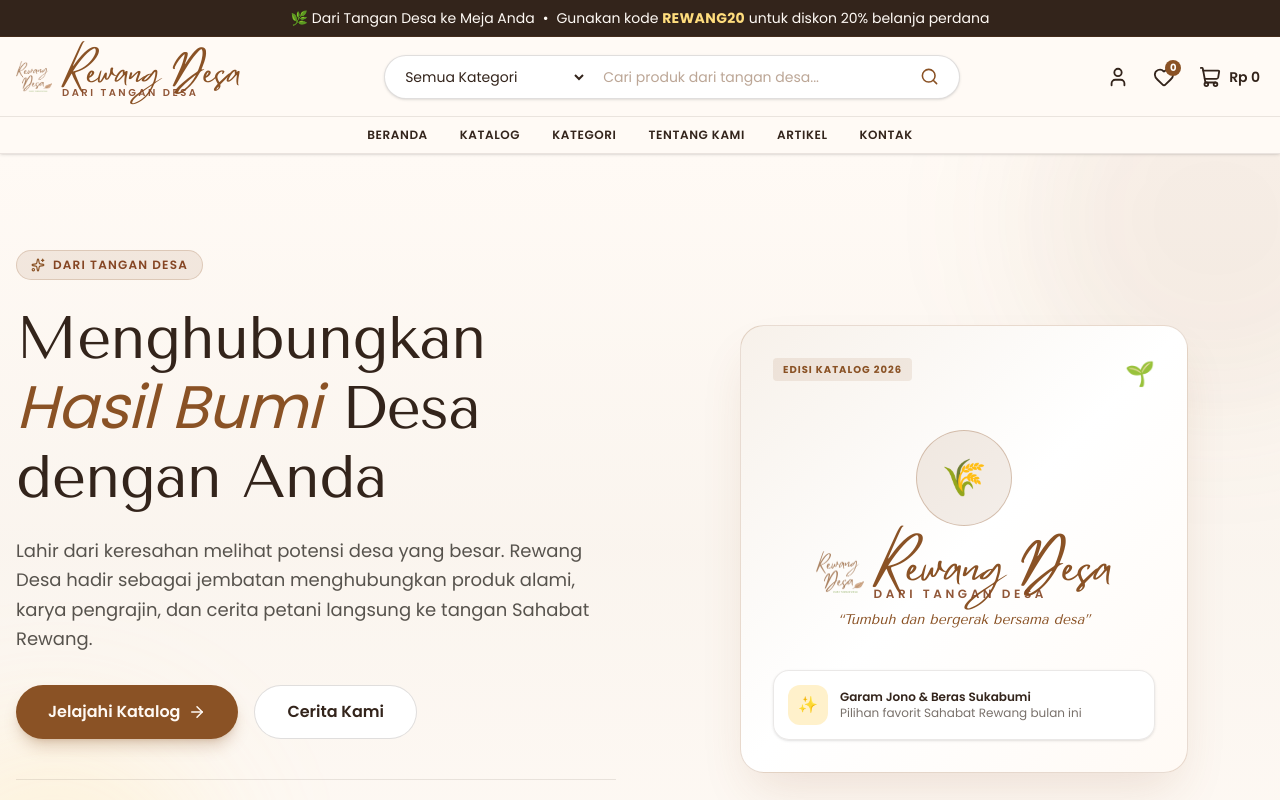
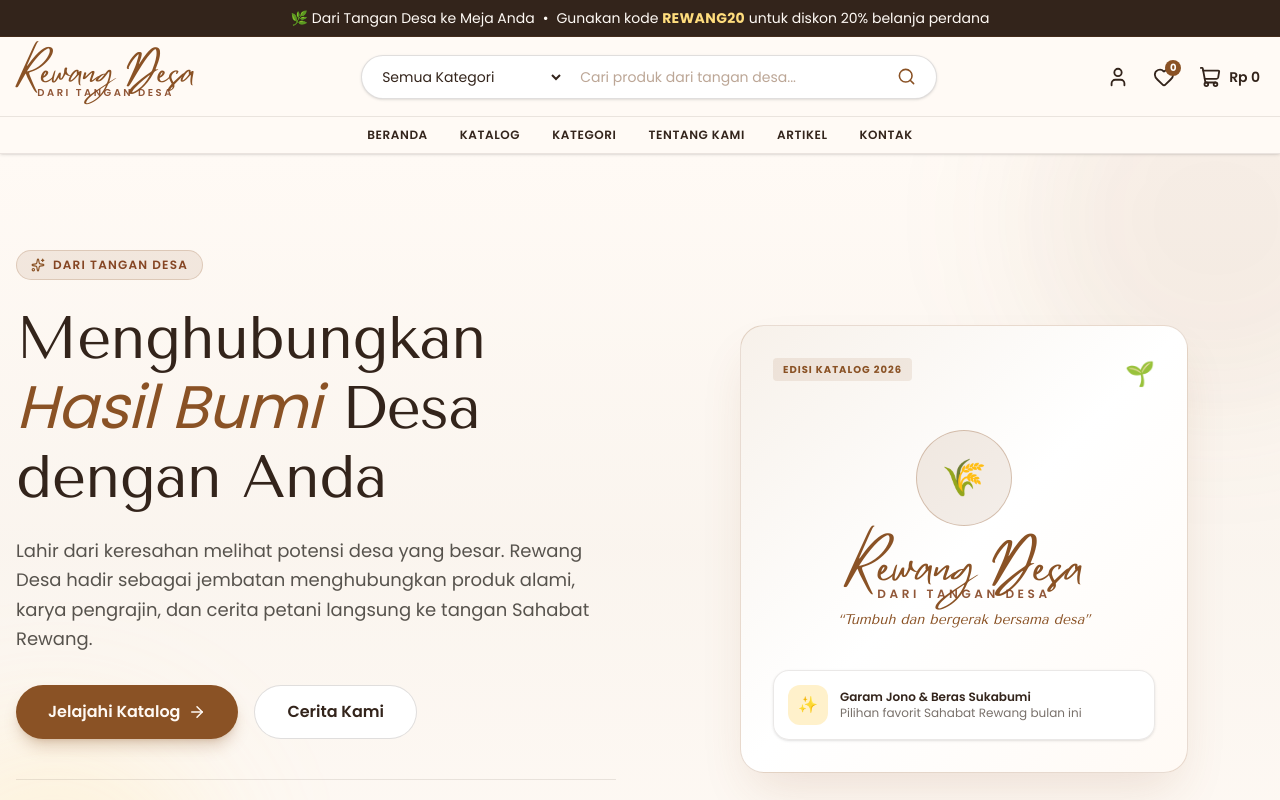
Before and after one commit to Firasmaulana/rewang-desa, a Next.js app: page / in a window 1280 px wide. Shown: the top 800 px of the page. Built offline with nearby package versions, Linux system fonts and the light colour scheme; no server answers.

Commit message:
new logo

```diff
--- a/src/components/Logo.tsx
+++ b/src/components/Logo.tsx
@@ -1,11 +1,9 @@
 import Link from 'next/link';
-import Image from 'next/image';
 
 interface LogoProps {
   variant?: 'dark' | 'light';
   size?: 'sm' | 'md' | 'lg' | 'xl';
   showTagline?: boolean;
-  showIcon?: boolean;
   href?: string;
   className?: string;
 }
@@ -14,7 +12,6 @@ export default function Logo({
   variant = 'dark',
   size = 'md',
   showTagline = true,
-  showIcon = true,
   href = '/',
   className = '',
 }: LogoProps) {
@@ -22,22 +19,18 @@ export default function Logo({
     sm: {
       text: 'text-2xl',
       tagline: 'text-[9px] tracking-[0.2em] -mt-1',
-      iconSize: 28,
     },
     md: {
       text: 'text-3xl md:text-4xl',
       tagline: 'text-[10px] tracking-[0.25em] -mt-1',
-      iconSize: 36,
     },
     lg: {
       text: 'text-4xl md:text-5xl',
       tagline: 'text-xs tracking-[0.3em] -mt-1',
-      iconSize: 48,
     },
     xl: {
       text: 'text-5xl md:text-6xl',
       tagline: 'text-sm tracking-[0.35em]',
-      iconSize: 60,
     },
   };
 
@@ -46,20 +39,7 @@ export default function Logo({
   const taglineColor = isLight ? 'text-[#ffdd7d]' : 'text-[#854523]';
 
   const content = (
-    <div className={`inline-flex items-center gap-2.5 select-none ${className}`}>
-      {showIcon && (
-        <div className="relative shrink-0 flex items-center justify-center">
-          <Image
-            src={isLight ? "/icon.png" : "/logo-rewang-desa.png"}
-            alt="Logo Rewang Desa"
-            width={sizeMap[size].iconSize}
-            height={sizeMap[size].iconSize}
-            className={`object-contain ${isLight ? 'rounded-xl shadow-sm' : ''}`}
-            priority
-          />
-        </div>
-      )}
-      <div className="inline-flex flex-col items-start justify-center">
+    <div className={`inline-flex flex-col items-center justify-center select-none ${className}`}>
       <span
         className={`font-mistrully leading-none ${sizeMap[size].text} ${textColor} transition-colors duration-200`}
         style={{ fontFamily: 'var(--font-mistrully), cursive' }}
@@ -74,7 +54,6 @@ export default function Logo({
         </span>
       )}
     </div>
-    </div>
   );
 
   if (!href) {
```
Lines whose indentation alone changed are shown as unchanged.
